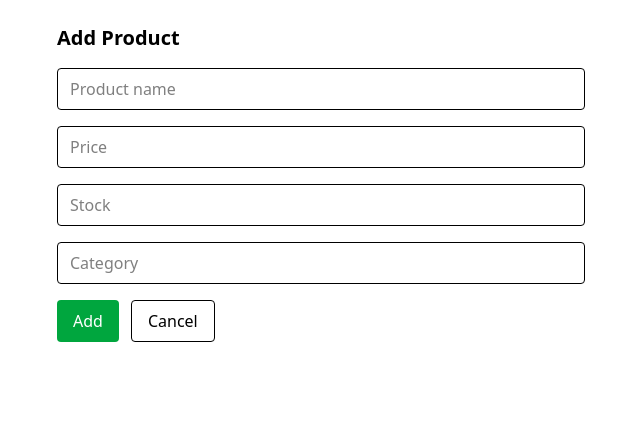
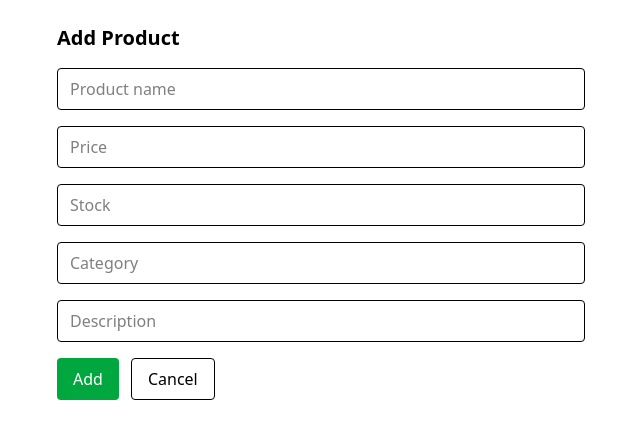
Before and after one commit to ajitdevv/Assignment, a React (Vite) app: page /add in a window 1280 px wide. Shown: the top 438 px of the page, without its empty margins (319-959 px from the left). Built offline with nearby package versions, Linux system fonts and the light colour scheme.

Commit message:
your message

```diff
--- a/src/Components/AddProductForm.jsx
+++ b/src/Components/AddProductForm.jsx
@@ -6,6 +6,7 @@
     price: "",
     stock: "",
     category: "",
+    description: "",
   });
 
   const handleChange = (e) => {
@@ -65,6 +66,14 @@
         className="w-full border px-3 py-2 rounded"
         required
       />
+      <input
+        name="description"
+        value={form.description}
+        onChange={handleChange}
+        placeholder="Description"
+        className="w-full border px-3 py-2 rounded"
+        required
+      />
 
       <div className="flex gap-3">
         <button
```
